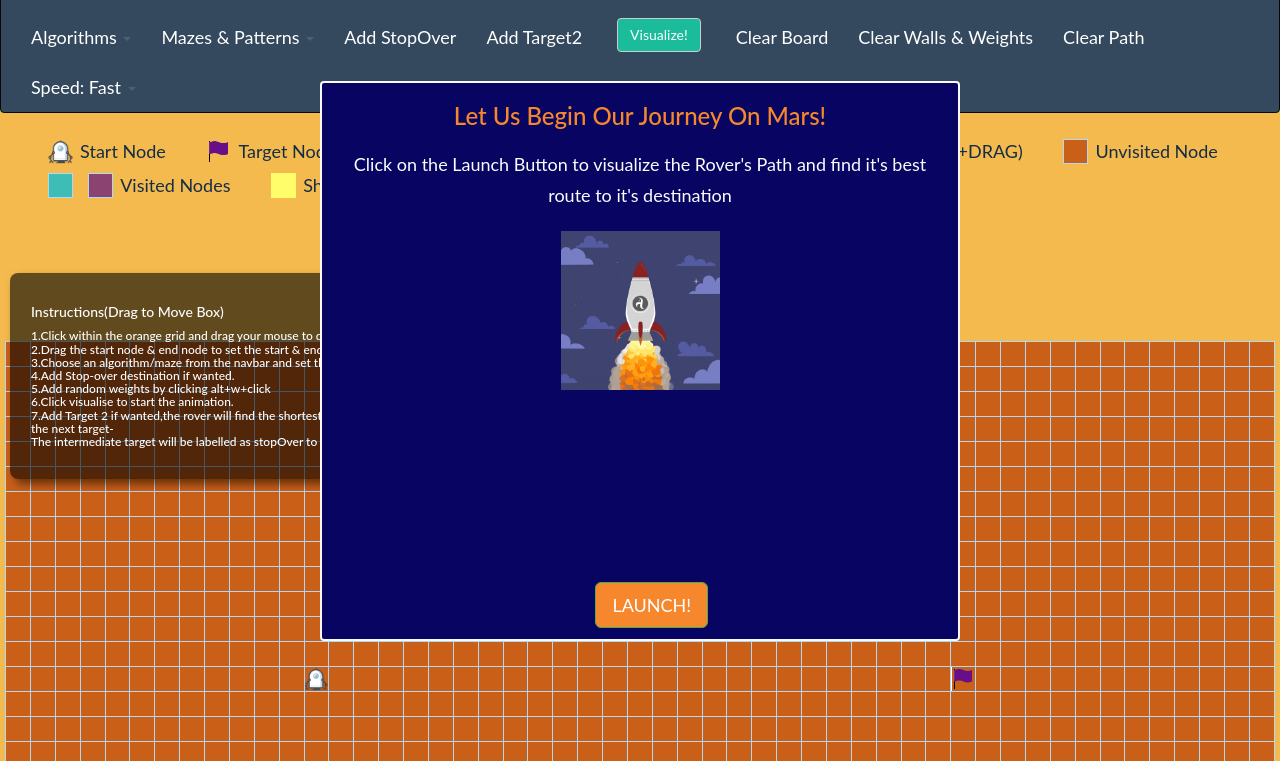
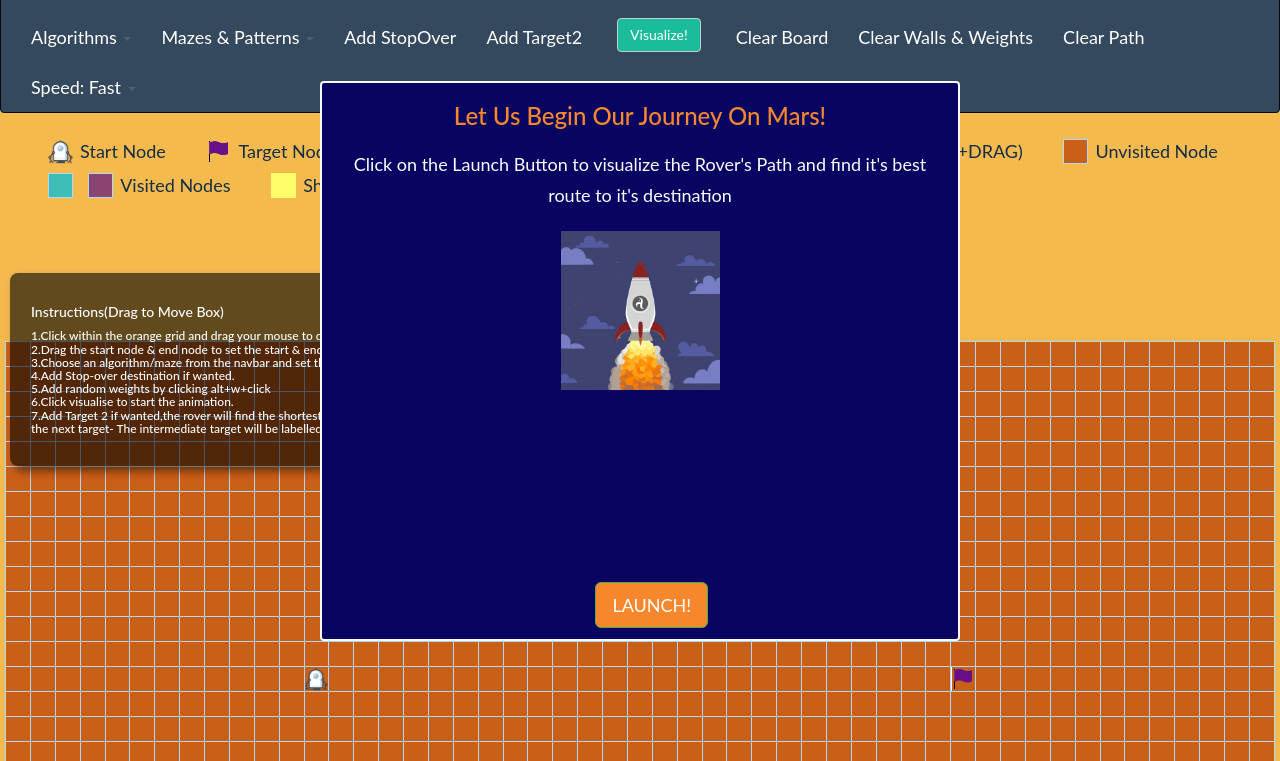
Before and after one commit to ub2906/PathFinder, a website with bundled scripts: page index.html in a window 1280 px wide. Shown: the part 39-800 px from the top of the page. Built offline with nearby package versions, Linux system fonts and the light colour scheme.

Commit message:
Update index.html

```diff
--- a/index.html
+++ b/index.html
@@ -98,7 +98,7 @@
          4.Add Stop-over destination if wanted.<br>
          5.Add random weights by clicking alt+w+click <br>
          6.Click visualise to start the animation.<br>
-         7.Add Target 2 if wanted,the rover will find the shortest path to nearest target,and then shortest path to the next target-<br>
+         7.Add Target 2 if wanted,the rover will find the shortest path to nearest target,and then shortest path to the next target-
             The intermediate target will be labelled as stopOver to differentiate from the final target
       </div>
       <div id="algorithmDescriptor">
```
